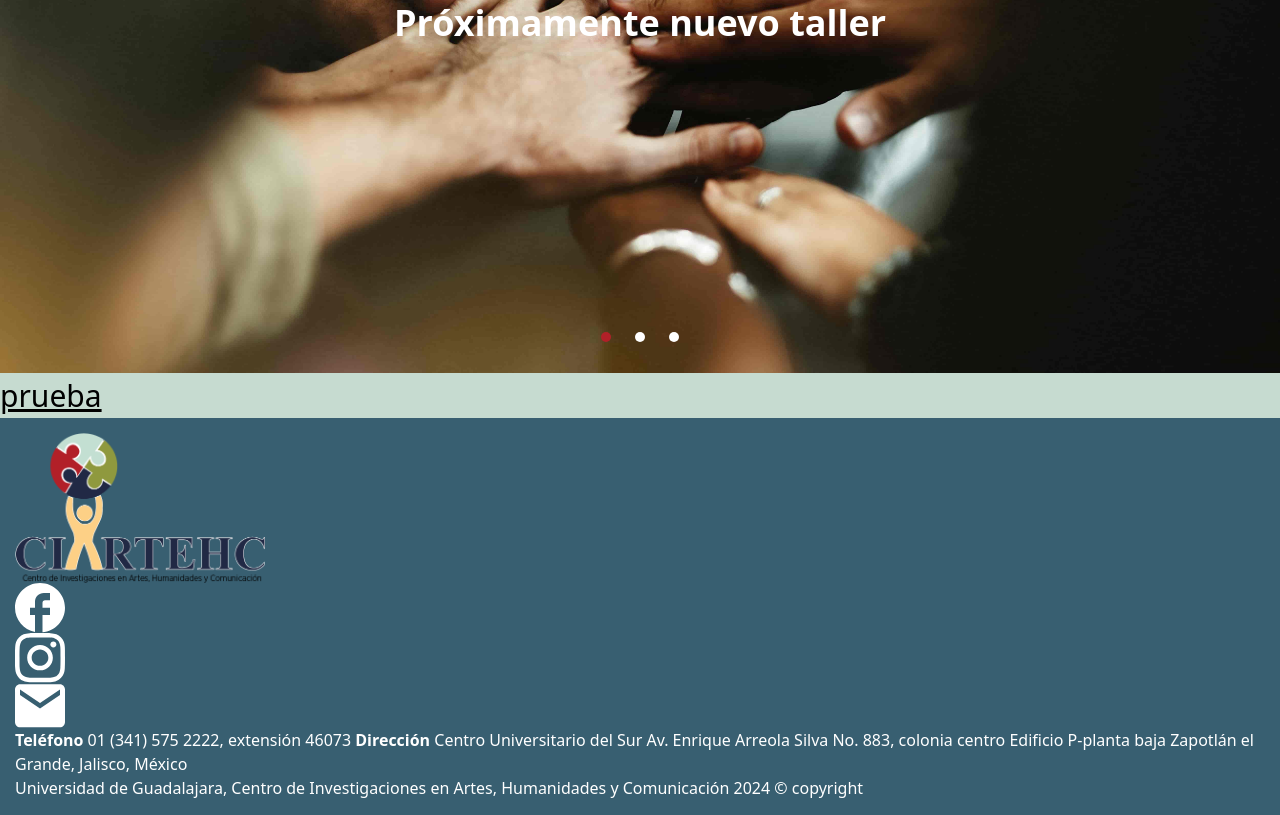
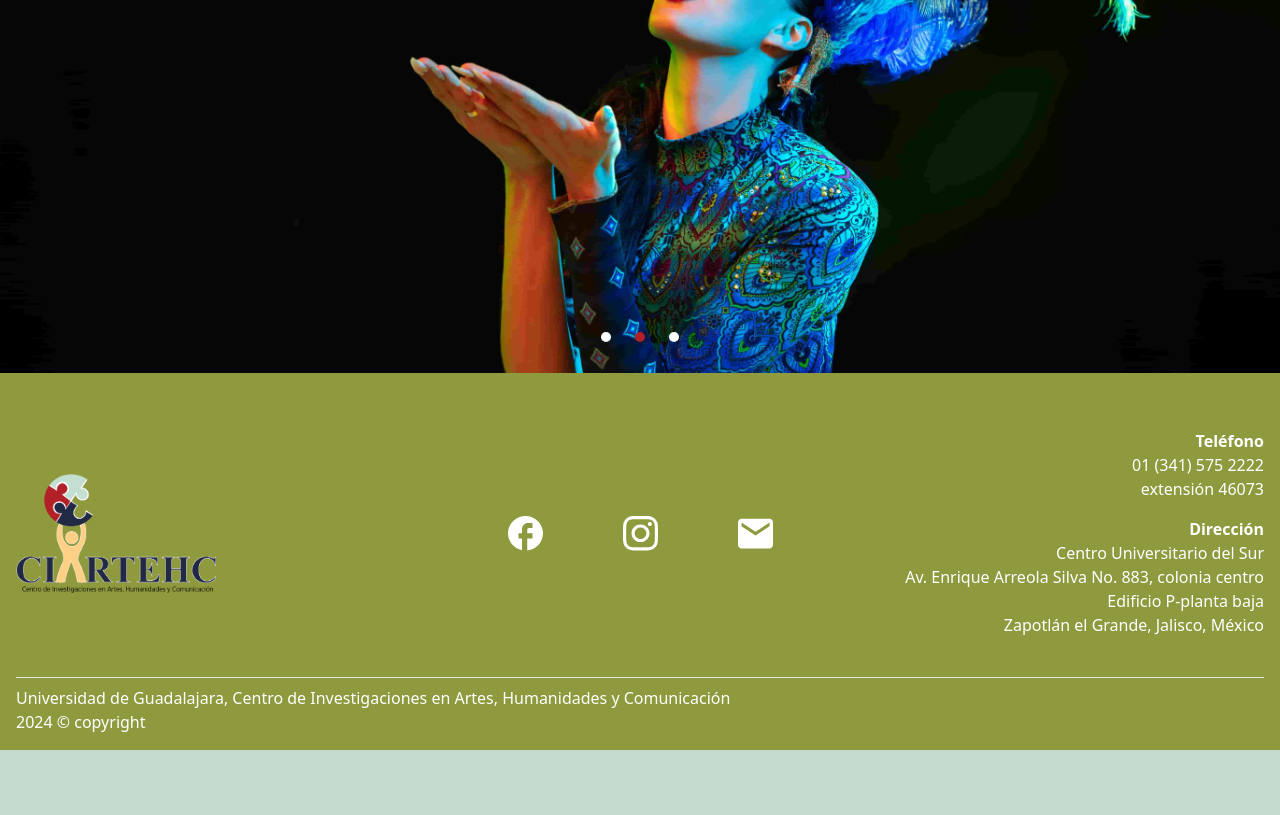
Before and after one commit to carlosjimenezh/CIARTEHC, an Astro site: page / in a window 1280 px wide. Shown: the part 486-1301 px from the top of the page. After the commit the page ends 1236 px from the top, so only its background shows below. Built offline with nearby package versions, Linux system fonts and the light colour scheme; Astro itself is replaced by a stand-in of ours.

Commit message:
agregar estilos a footer

```diff
--- a/src/components/Carousel.jsx
+++ b/src/components/Carousel.jsx
@@ -15,7 +15,7 @@ export default () => {
       modules={[Pagination, A11y, Autoplay]}
       spaceBetween={0}
       slidesPerView={1}
-      // autoplay={{ delay: 3000 }}
+      autoplay={{ delay: 3000 }}
       navigation
       loop='true'
       pagination={{ clickable: true }}
--- a/src/components/Footer.astro
+++ b/src/components/Footer.astro
@@ -2,26 +2,46 @@
 
 ---
 
-<footer>
-    <div>
-        <img class="logo" src="logo.png" alt="">
-        <div class="social-wrapper">
-            <img src="fb.svg" alt="">
+<footer class="p-4">
+    <div class="grid grid-cols-3 py-10">
+        <img class="logo self-center" src="logo.png" alt="">
+        <article class="social-wrapper flex items-center justify-center gap-20">
+            <img src="fb.svg" alt=""> <!-- hacer componente para link de redes -->
             <img src="ig.svg" alt="">
             <img src="mail.svg" alt="">
-        </div>
-        <article>
-            <strong>Teléfono</strong>
-            01 (341) 575 2222, extensión 46073
-            <strong>Dirección</strong>
-            Centro Universitario del Sur
-            Av. Enrique Arreola Silva No. 883, colonia centro
-            Edificio P-planta baja
-            Zapotlán el Grande, Jalisco, México
+        </article>
+        <article class="text-right">
+            <strong class="block">Teléfono</strong>
+            <ul class="mb-4">
+                <li>
+                    01 (341) 575 2222
+                </li>
+                <li>
+                    extensión 46073
+                </li>
+            </ul>
+            <strong class="block">Dirección</strong>
+            <ul>
+                <li>
+                    Centro Universitario del Sur
+                </li>
+                <li>
+                    Av. Enrique Arreola Silva No. 883, colonia centro
+                </li>
+                <li>
+                    Edificio P-planta baja
+                </li>
+                <li>
+                    Zapotlán el Grande, Jalisco, México
+                </li>
+            </ul>
         </article>
     </div>
-    <div class="copy">
+    <hr>
+    <p class="mt-2">
         Universidad de Guadalajara, Centro de Investigaciones en Artes, Humanidades y Comunicación
+    </p>
+    <p>
         2024 &copy; copyright
-    </div>
+    </p>
 </footer>
--- a/src/components/Home.astro
+++ b/src/components/Home.astro
@@ -7,5 +7,4 @@ import '../styles/home.css'
 
 <Header/>
 <Carousel client:load />
-<h1 class="underline grid">prueba</h1>
 <Footer />
--- a/src/styles/global.css
+++ b/src/styles/global.css
@@ -3,7 +3,7 @@
     --text-hover-color: #C2DED1;
     --text-color: #333;
     --header-color: #8F993E;
-    --footer-color: #385F71;
+    --footer-color: #8F993E;
 }
 
 * {
@@ -48,15 +48,18 @@ header nav a:hover {
 footer {
     background-color: var(--footer-color);
     color: white;
-    padding: 15px;
 }
 
 footer .social-wrapper img {
-    width: 50px;
+    width: 35px;
 }
 
 .logo {
     width: 250px;
+}
+
+footer .logo{
+    width: 200px;
 }
 
 .back-img {
```
